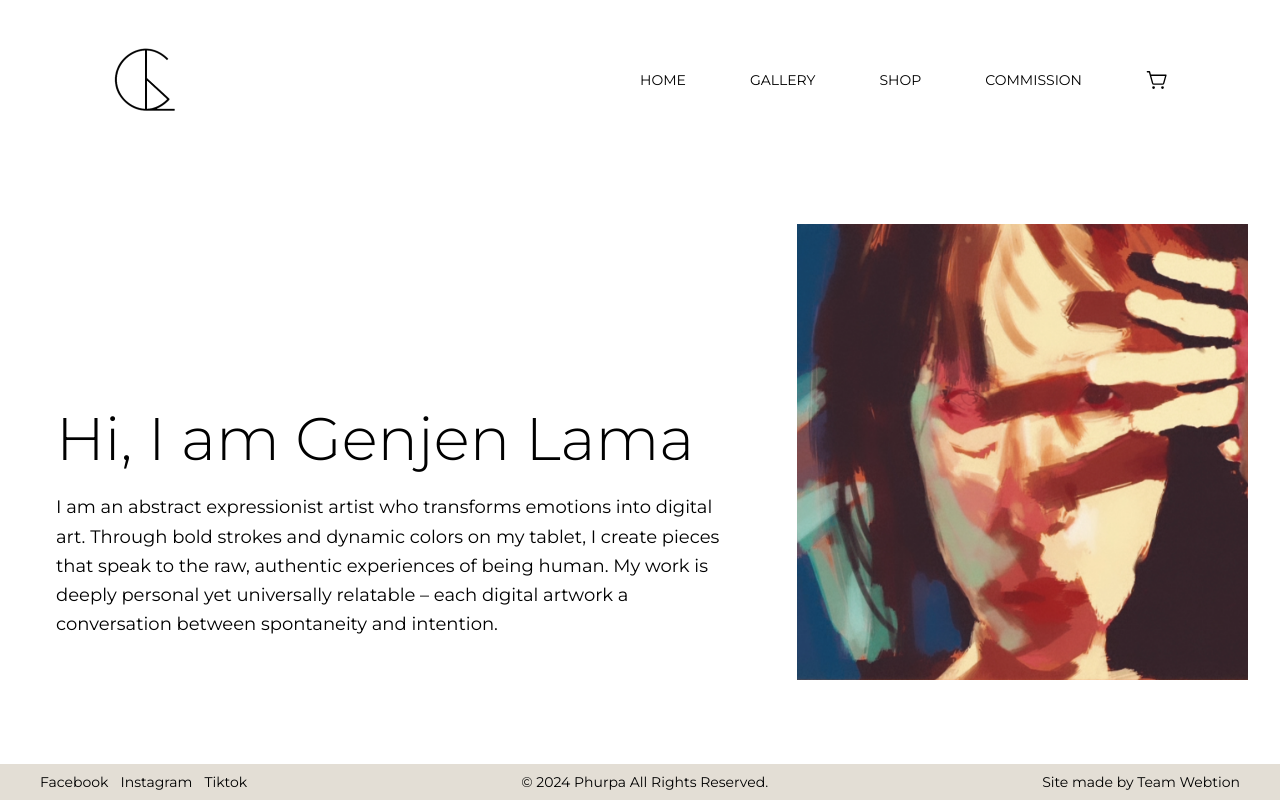
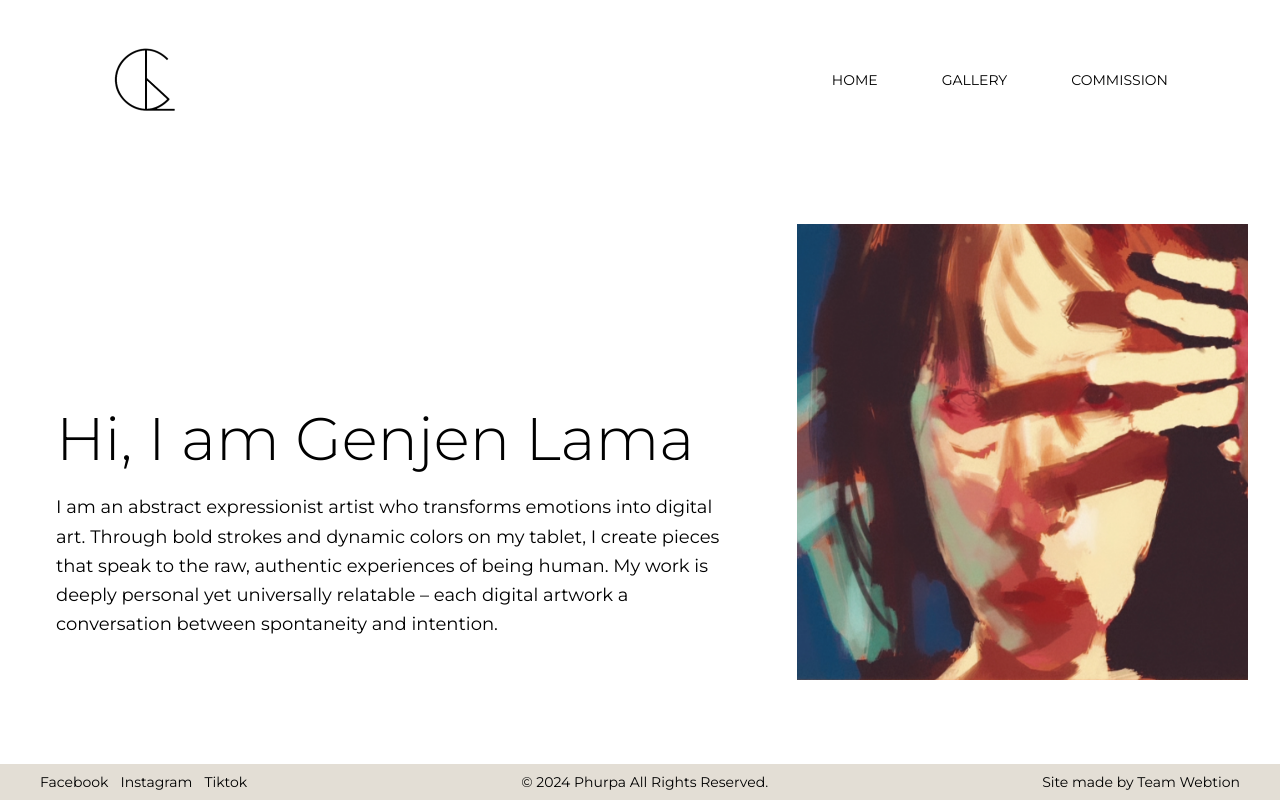
Before and after one commit to kyaakpa/genj3n, a Next.js app: page / in a window 1280 px wide. Built offline with nearby package versions, Linux system fonts and the light colour scheme.

Commit message:
shop removed from navbar as per client request

```diff
--- a/components/Navbar.jsx
+++ b/components/Navbar.jsx
@@ -10,22 +10,31 @@ const Navbar = () => {
   const [scrolled, setScrolled] = useState(false);
   const [isOpen, setOpen] = useState(false);
   const [mounted, setMounted] = useState(false);
+  const [lastScrollY, setLastScrollY] = useState(0); // Add this to track scroll position
 
   useEffect(() => {
     setMounted(true);
     const handleScroll = () => {
-      const isTop = window.scrollY === 0;
+      const currentScrollY = window.scrollY;
+      const isTop = currentScrollY === 0;
+
+      // Close hamburger menu if user has scrolled more than 16px
+      if (Math.abs(currentScrollY - lastScrollY) > 16) {
+        setOpen(false);
+      }
+
       setScrolled(!isTop);
+      setLastScrollY(currentScrollY);
     };
 
     // Check initial scroll position
     handleScroll();
+    window.addEventListener("scroll", handleScroll);
 
-    window.addEventListener("scroll", handleScroll);
     return () => {
       window.removeEventListener("scroll", handleScroll);
     };
-  }, []);
+  }, [lastScrollY]); // Add lastScrollY to dependencies
 
   const uniqueItemsCount = cartItems?.length || 0;
 
@@ -38,27 +47,27 @@ const Navbar = () => {
       name: "GALLERY",
       href: "/gallery",
     },
-    {
-      name: "SHOP",
-      href: "/shop",
-    },
+    // {
+    //   name: "SHOP",
+    //   href: "/shop",
+    // },
     {
       name: "COMMISSION",
       href: "/art-commission",
     },
-    {
-      name: (
-        <div className="relative">
-          <PiShoppingCartSimple size={22} />
-          {mounted && uniqueItemsCount > 0 && (
-            <span className="absolute -top-4 -right-4 bg-[#c5a365] text-white text-xs rounded-full h-5 w-5 flex items-center justify-center">
-              {uniqueItemsCount}
-            </span>
-          )}
-        </div>
-      ),
-      href: "/cart",
-    },
+    // {
+    //   name: (
+    //     <div className="relative">
+    //       <PiShoppingCartSimple size={22} />
+    //       {mounted && uniqueItemsCount > 0 && (
+    //         <span className="absolute -top-4 -right-4 bg-[#c5a365] text-white text-xs rounded-full h-5 w-5 flex items-center justify-center">
+    //           {uniqueItemsCount}
+    //         </span>
+    //       )}
+    //     </div>
+    //   ),
+    //   href: "/cart",
+    // },
   ];
 
   return (
@@ -68,12 +77,11 @@ const Navbar = () => {
       } z-40 transition-all duration-300 ease-in-out`}
     >
       <div
-        className={`w-full lg:px-28 px-12 ${
+        className={`w-full lg:px-28 px-12 max-[600px]:px-2 ${
           mounted && scrolled ? "py-6" : "py-12"
         } transition-all duration-300 ease-in-out`}
       >
         <div className="flex flex-row justify-between items-center">
-          {/* Use next/image for better performance */}
           <img
             src="./logo1.png"
             alt="genj3n logo"
```
